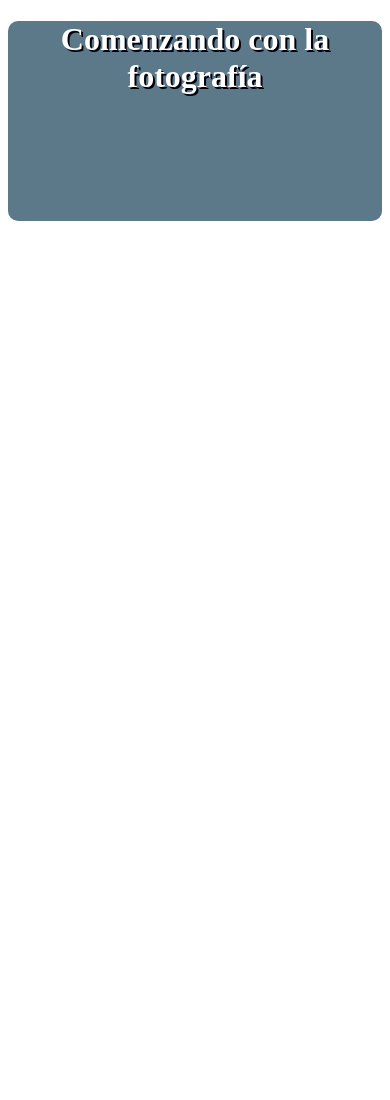
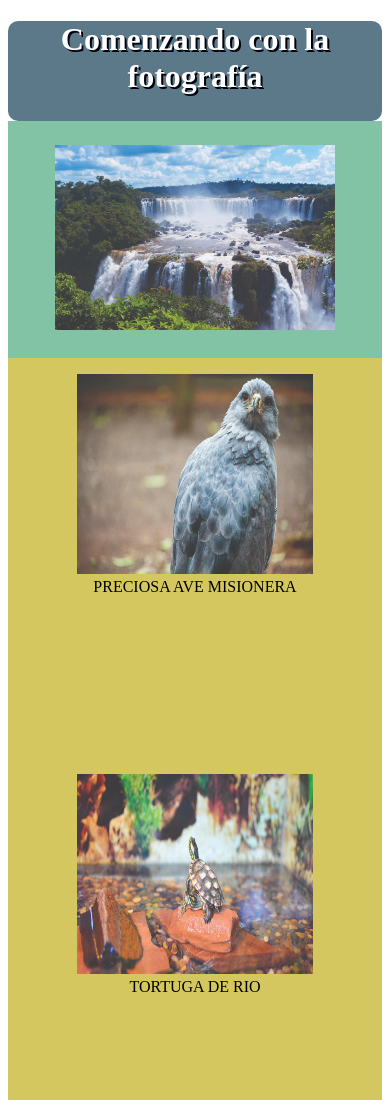
Before and after one commit to DanielRamallo/Evaluacion-final-CSS3-Daniel-Ramallo, a plain HTML site: page index.html in a window 390 px wide. Shown: the top 1100 px of the page. Before the commit the page ends 844 px from the top, so only its background shows below. Drawn offline with Linux system fonts and the light colour scheme.

Commit message:
Retomando la evaluación
Después de haber estado ausente por enfermedad y diversos problemas, retomo la evaluación. Esta vez traslado lo realizado en un borrador ya que tuve que volver a ver todo el contenido de las ultimas clases por la inconstancia de las ultimas semanas.
Imagenes responsivas.
Cuadros cargados.
Se va adaptando.

```diff
--- a/estilos/index_estilos.css
+++ b/estilos/index_estilos.css
@@ -1,11 +1,136 @@
+
 #cabecera{
   width: auto;
-  height: 200px;
+  height: 100px;
   background-color: #5b7989;
   border-radius: 10px;
+  font-family: Dancing Script;
 }
-#titulodecabecera{
+#inicio{
+  text-decoration: none;
+}
+#menu{
+  font-family: Dancing Script;
+}
+#titulo_cabecera{
   color:#FFFFFF;
   text-shadow: 2px 2px #02010a;
+  text-align: left;
+}
+ul{
+  margin: 0;
+  overflow: hidden;
+  height: 100%;
+}
+li{
+  float: right;
+  display: block;
+  margin: 0px 5px;
+  padding: 0.5% 0.5%;
+  height: 100%;
+}
+div [class*="img"]{
+  min-height: 200px;
+  flex-basis: 40px;
+  width: 80%;
+}
+section{
+  box-sizing: border-box;
+  float:left;
+  height: 100%;
+  padding: 2%;
   text-align: center;
+  height: 400px;
 }
+#contenedor1{
+  background-color: #82c3a6;
+  width: 100%;
+  height: 100%;
+}
+#imagencataratas{
+  background-color: #82c3a6;
+  display:bloc;
+  margin-left: auto;
+  margin-right: auto;
+}
+#contenedor2{
+  background-color: #d5c75f;
+  margin: 0;
+  padding: 0;
+  width: 50%;
+  display: flex;
+  flex-flow: row wrap;
+}
+
+#contenedor3{
+  background-color: #d5c75f;
+  margin: 0;
+  padding: 0;
+  width: 50%;
+  display: flex;
+  flex-flow: row wrap;
+}
+footer{
+  font-family: verdana;
+  background-color:  #C6d5c5;
+  border-radius: 50px;
+          width: 100%;
+        height: 100%;
+}
+.piedepagina{
+        -webkit-column-count:4;
+        -moz-column-count:4;
+        column-count:4;
+        width: 100%;
+        height: 100%;
+}
+
+@media screen and (max-width: 960px){
+  .wrapper
+  {
+    width: 100%;
+    margin: 0 auto;
+  }
+}
+@media screen and (max-width: 480px){
+  #cabecera{
+    width: 100%;
+    margin: 0;
+  }
+  #titulo_cabecera{
+    text-align:center;
+    font-family: Dancing Script;
+  }
+  .wrapper
+  {
+    width: 100%;
+  }
+  #contenedor1{
+    width: 100%;
+    order: 1;
+  }
+  #contenedor2{
+    width: 100%;
+    order: 2;
+  }
+  #contenedor3{
+    order: 3;
+    width: 100%;
+  }
+    #contenedor5{
+    order: 4;
+    width: 100%;
+  }
+    #contenedor6{
+    order: 5;
+    width: 100%;
+  }
+    #contenedor7{
+    order: 6;
+    width: 100%;
+  }
+    #contenedor8{
+    order: 7;
+    width: 100%;
+  }
+}
--- a/index.html
+++ b/index.html
@@ -1,18 +1,68 @@
 <!DOCTYPE html>
 	<html>
-		<head>
-			<header id="cabecera">
+					<head>
 					<meta charset="utf-8">
-					<meta name="viwport" content="width=device-width, user-scalable=no">
+					<meta name="viewport" content="width=device-width,user-scalable=no">
 					<title>Comenzando con la fotografía</title>
 					<link rel="stylesheet" href="estilos/index_estilos.css">
-          <h1 id="titulodecabecera">Comenzando con la fotografía</h1>
+								</head>
+			<header id="cabecera">
+          		<h1 id="titulo_cabecera">Comenzando con la fotografía</h1>
+						<nav id="menu" >
+								<ul>
+							<li h1> <a id="inicio" href="../Evaluacion-final-CSS3-Daniel-Ramallo/index.html">Inicio</h1></a>
+							<li h1> <a href="../Evaluacion-final-CSS3-Daniel-Ramallo/paisajes.html">Paisajes</h1></a>
+							<li h1> <a href="../Evaluacion-final-CSS3-Daniel-Ramallo/retratos.html">Retratos</h1></a>
+							</ul>
+						</nav>
 			</header>
-		</head>
-      <body>
-        <section>
 
-        </section>
-      </body>
-        <footer>
-        </footer>
+    	<body>
+      		<div class="wrapper">
+      				<section id="contenedor1">
+      						<figure>
+      							<img id="imagencataratas" src="imagenes\imagenes_index\imag-cataratas.jpg"width="100%">
+      						</figure>
+      				</section>
+      				<section id="contenedor2">
+      					<article id="figura2">
+							<figure>
+								<img class="img1" src="imagenes\imagenes_index\imag-avederecha.jpg"width="10%">
+								<figcaption>PRECIOSA AVE MISIONERA</figcaption>
+							</figure>
+						</article>
+					</section>
+					<section id="contenedor3">
+							<article id="figura3">
+									<figure>
+										<img class="img2" src="imagenes\imagenes_index\imag-tortugaizquierda.jpg"width="100%">
+											<figcaption>TORTUGA DE RIO</figcaption>
+									</figure>
+							</article>
+					</section>
+        			<footer>
+        				<section class="piedepagina">
+							<h3 id="contenedor5">Contacto</h3>
+								<p> Lorem ipsum dolor sit amet, consectetur adipisicing elit, sed do eiusmod tempor incididunt ut labore et dolore magna aliqua. Ut enim ad minim veniam, quis nostrud exercitation ullamco laboris nisi ut aliquip ex ea commodo consequat. Duis aute irure dolor in reprehenderit in voluptate velit esse cillum dolore eu fugiat nulla pariatur. Excepteur sint occaecat cupidatat non proident, sunt in culpa qui officia deserunt mollit anim id est laborum.
+								</p>
+
+
+							<h3 id="contenedor6">Términos y Condiciones</h3>
+								<p> Lorem ipsum dolor sit amet, consectetur adipisicing elit, sed do eiusmod tempor incididunt ut labore et dolore magna aliqua. Ut enim ad minim veniam, quis nostrud exercitation ullamco laboris nisi ut aliquip ex ea commodo consequat. Duis aute irure dolor in reprehenderit in voluptate velit esse cillum dolore eu fugiat nulla pariatur. Excepteur sint occaecat cupidatat non proident, sunt in culpa qui officia deserunt mollit anim id est laborum.
+								</p>
+
+
+							<h3 id="contenedor7">Derechos Reservados</h3>
+								<p> Lorem ipsum dolor sit amet, consectetur adipisicing elit, sed do eiusmod tempor incididunt ut labore et dolore magna aliqua. Ut enim ad minim veniam, quis nostrud exercitation ullamco laboris nisi ut aliquip ex ea commodo consequat. Duis aute irure dolor in reprehenderit in voluptate velit esse cillum dolore eu fugiat nulla pariatur. Excepteur sint occaecat cupidatat non proident, sunt in culpa qui officia deserunt mollit anim id est laborum.
+								</p>
+
+
+							<h3 id="contenedor8">Redes Sociales</h3>
+								<p> Lorem ipsum dolor sit amet, consectetur adipisicing elit, sed do eiusmod tempor incididunt ut labore et dolore magna aliqua. Ut enim ad minim veniam, quis nostrud exercitation ullamco laboris nisi ut aliquip ex ea commodo consequat. Duis aute irure dolor in reprehenderit in voluptate velit esse cillum dolore eu fugiat nulla pariatur. Excepteur sint occaecat cupidatat non proident, sunt in culpa qui officia deserunt mollit anim id est laborum.
+								</p>
+							</section>
+     			   	</footer>
+			</div>
+		</body>
+
+	</html>
```
Also changed, not shown: paisajes.html (+60 -0 lines), retratos.html (+60 -0 lines), imagenes/imagenes_index/imag-avederecha.jpg (added), imagenes/imagenes_index/imag-cataratas.jpg (added), imagenes/imagenes_index/imag-tortugaizquierda.jpg (added).
